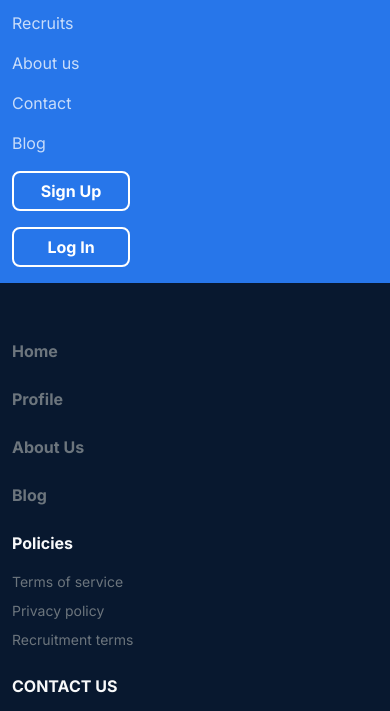
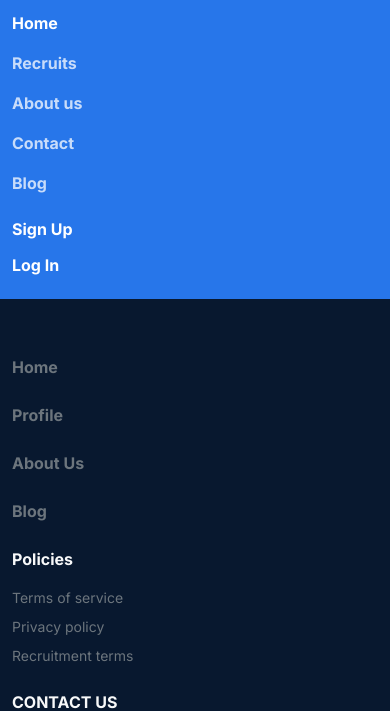
Before and after one commit to Meritdike/kodecamp-get-talent-project, a plain HTML site: page header-footer-anonymous-user.html in a window 390 px wide. Both pictures are taken after a click on the button "Toggle navigation". Shown: the part 63-774 px from the top of the page. Drawn offline with nearby package versions, Linux system fonts and the light colour scheme.

Commit message:
ch: implemented a mobile responsive design

```diff
--- a/css/header-footer-anonymous-user.css
+++ b/css/header-footer-anonymous-user.css
@@ -37,3 +37,29 @@
 .fs-14 {
     font-size: 14px;
 }
+
+.mobile {
+    display: none;
+}
+
+@media (max-width: 992px) {
+    .btn-outline-blue {
+        border: none;
+        width: auto;
+        /* font-weight: 400 !important; */
+    }
+
+    .btn-outline-blue:hover {
+        border: none;
+        background-color: transparent;
+        color: #fff;
+    }
+
+    .navbar-nav {
+        font-weight: bold;
+    }
+
+    .mobile {
+        display: block;
+    }
+}
--- a/header-footer-anonymous-user.html
+++ b/header-footer-anonymous-user.html
@@ -20,6 +20,9 @@
               <div class="collapse navbar-collapse" id="navbarSupportedContent">
                 <ul class="navbar-nav ms-lg-5 ps-lg-5 mb-2 mb-lg-0">
                   <li class="nav-item">
+                    <a class="nav-link ms-lg-4 mobile active" aria-current="page" href="index.html">Home</a>
+                  </li>
+                  <li class="nav-item">
                     <a class="nav-link ms-lg-4" href="recruit-anonymous.html">Recruits</a>
                   </li>
                   <li class="nav-item">
@@ -33,11 +36,11 @@
                   </li>
                 </ul>
                 <ul class="navbar-nav ms-lg-auto mb-2 mb-lg-0">
-                    <li class="nav-item me-lg-3 mb-3 mb-lg-0">
-                        <a  href="signup.html"><button type="button" class="btn btn-outline-blue fw-bold px-4">Sign Up</button></a>
+                    <li class="nav-item me-lg-3">
+                        <a  href="signup.html" class="btn btn-outline-blue fw-bold px-0">Sign Up</a>
                     </li>
                     <li class="nav-item">
-                        <a  href="sign-in.html"><button type="button" class="btn btn-outline-blue fw-bold px-4">Log In</button></a>
+                        <a  href="sign-in.html" class="btn btn-outline-blue fw-bold px-0">Log In</a>
                     </li>
                 </ul>
               </div>
@@ -55,7 +58,7 @@
                                     <a class="text-decoration-none link-secondary" href="index.html">Home</a>
                                 </li>
                                 <li class="mb-4">
-                                    <a class="text-decoration-none link-secondary" href="#">Profile</a>
+                                    <a class="text-decoration-none link-secondary" href="sign-in.html">Profile</a>
                                 </li>
                                 <li class="mb-4">
                                     <a class="text-decoration-none link-secondary" href="about-us.html">About Us</a>
```
